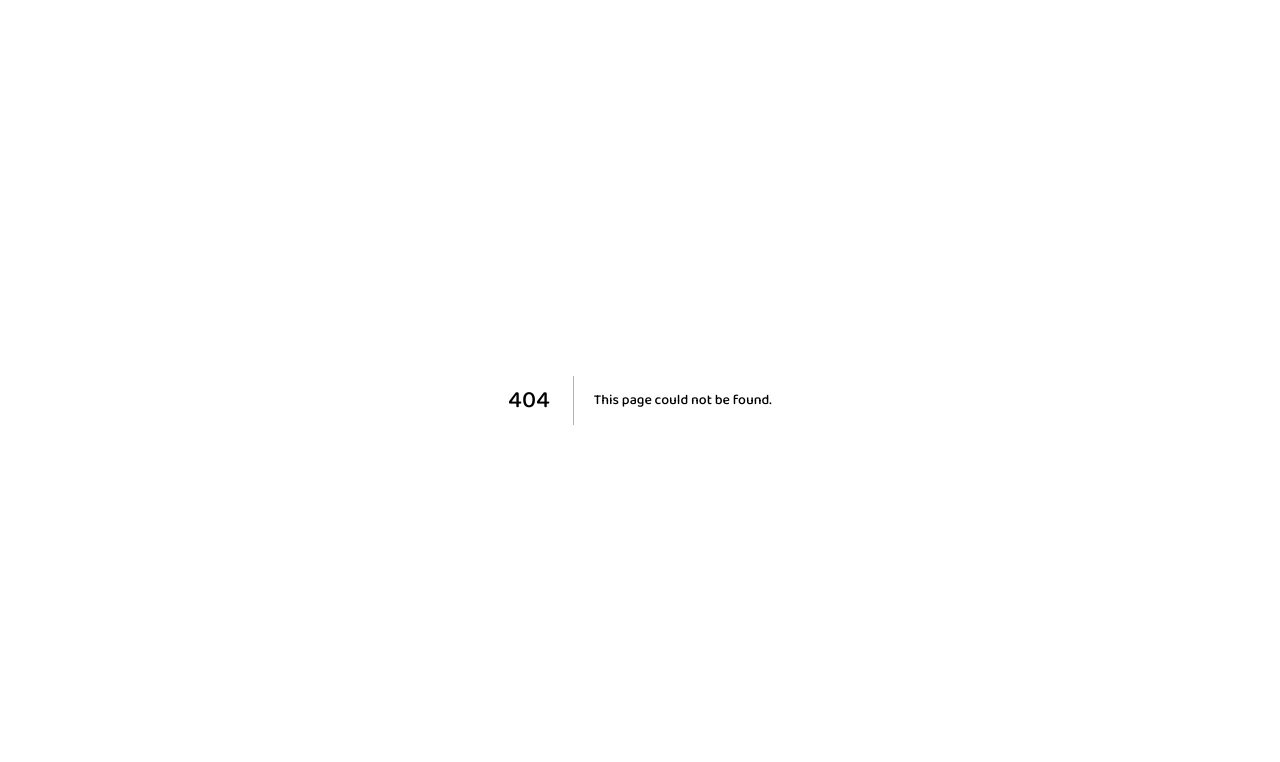
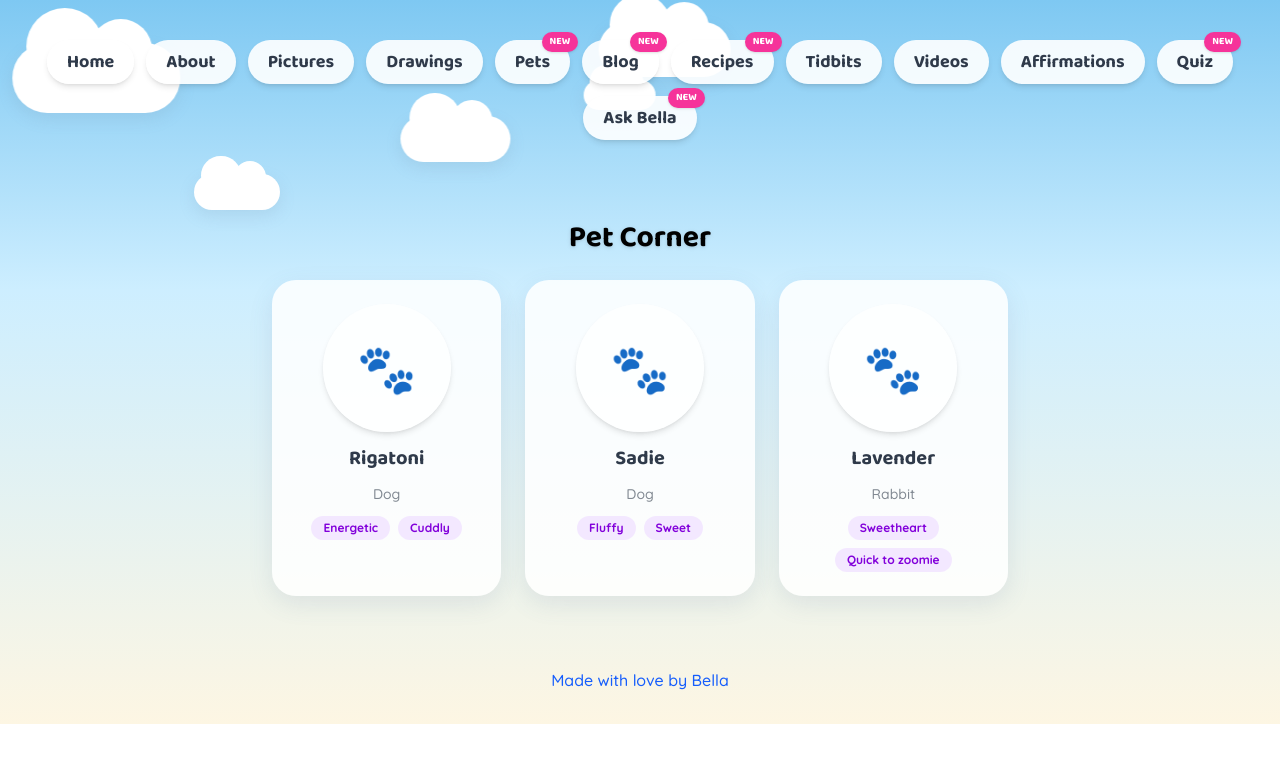
Before and after one commit to gregorylebed-code/bella-website, a Next.js app: page /pets in a window 1280 px wide. Before the commit this address had no page. Shown: the top 762 px of the page. Built offline with nearby package versions, Linux system fonts and the light colour scheme.

Commit message:
Add Pet Corner page for Rigatoni, Sadie, and Lavender
Placeholder paw icons until photos are added to public/photos/.

```diff
--- a/src/app/NavBar.tsx
+++ b/src/app/NavBar.tsx
@@ -5,6 +5,7 @@ const links: [string, string][] = [
   ["About", "/about"],
   ["Pictures", "/pictures"],
   ["Drawings", "/drawings"],
+  ["Pets", "/pets"],
   ["Blog", "/blog"],
   ["Recipes", "/recipes"],
   ["Tidbits", "/tidbits"],
--- a/src/app/content.ts
+++ b/src/app/content.ts
@@ -31,6 +31,16 @@ export const quickFacts: string[] = [
   "Photographic memory for random facts",
   "Can do voice impressions of Marge, Stewie, Homer, and Stitch",
   "Future goal: chef or psychologist for kids on the spectrum",
+];
+
+// -----------------------------
+// PETS
+// Put pet photos in: public/photos/
+// -----------------------------
+export const pets: { name: string; type: string; photo: string; traits: string[] }[] = [
+  { name: "Rigatoni", type: "Dog", photo: "", traits: ["Energetic", "Cuddly"] },
+  { name: "Sadie", type: "Dog", photo: "", traits: ["Fluffy", "Sweet"] },
+  { name: "Lavender", type: "Rabbit", photo: "", traits: ["Sweetheart", "Quick to zoomie"] },
 ];
 
 // -----------------------------
@@ -250,4 +260,5 @@ export const sectionUpdates: Record<string, string> = {
   Affirmations: "2026-07-11",
   Quiz: "2026-08-01",
   "Ask Bella": "2026-08-08",
+  Pets: "2026-08-14",
 };
--- /dev/null
+++ b/src/app/pets/page.tsx
@@ -0,0 +1,59 @@
+import Clouds from "../Clouds";
+import NavBar from "../NavBar";
+import EmptyState from "../EmptyState";
+import { pets } from "../content";
+
+export default function PetsPage() {
+  return (
+    <main className="relative flex-1">
+      <Clouds />
+      <div className="relative z-10 pt-10">
+        <NavBar />
+      </div>
+
+      <section className="relative z-10 max-w-3xl mx-auto px-4 py-10">
+        <h2 className="heading-font text-3xl font-bold text-black drop-shadow mb-6 text-center">
+          Pet Corner
+        </h2>
+
+        {pets.length === 0 ? (
+          <EmptyState text="No pets added yet, check back soon!" />
+        ) : (
+          <div className="grid grid-cols-1 sm:grid-cols-3 gap-6">
+            {pets.map((pet) => (
+              <div key={pet.name} className="card p-6 flex flex-col items-center text-center gap-3">
+                {pet.photo ? (
+                  <img
+                    src={pet.photo}
+                    alt={pet.name}
+                    className="w-32 h-32 rounded-full object-cover shadow-md"
+                  />
+                ) : (
+                  <div className="w-32 h-32 rounded-full bg-white/70 shadow-md flex items-center justify-center text-5xl">
+                    🐾
+                  </div>
+                )}
+                <h3 className="heading-font text-xl font-bold">{pet.name}</h3>
+                <p className="text-sm text-foreground/60 font-medium">{pet.type}</p>
+                <div className="flex flex-wrap justify-center gap-2">
+                  {pet.traits.map((trait) => (
+                    <span
+                      key={trait}
+                      className="text-xs font-bold px-3 py-1 rounded-full bg-purple-100 text-purple-700"
+                    >
+                      {trait}
+                    </span>
+                  ))}
+                </div>
+              </div>
+            ))}
+          </div>
+        )}
+      </section>
+
+      <footer className="relative z-10 text-center py-8 text-blue-600 font-medium">
+        Made with love by Bella
+      </footer>
+    </main>
+  );
+}
```
